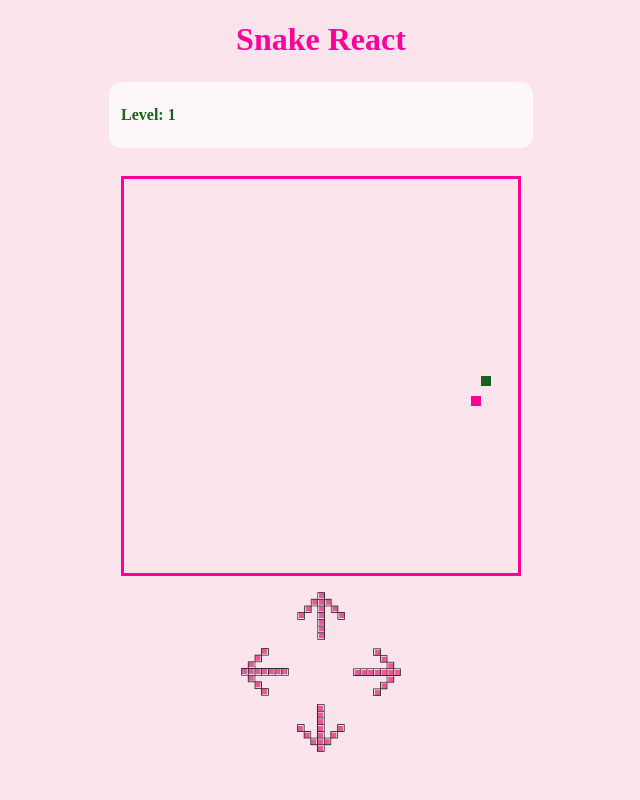
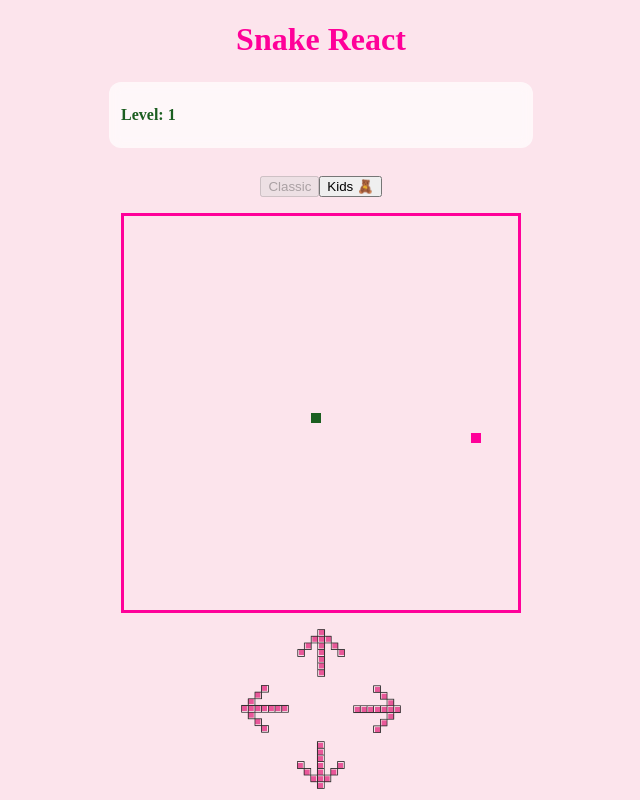
Before and after one commit to LuaFurtado/Snake-Game, a React (Vite) app in the folder snake-react/: page / in a window 1280 px wide. Shown: the whole page, without its empty margins (319-959 px from the left). Built offline with nearby package versions, Linux system fonts and the light colour scheme.

Commit message:
add buttons to switch between Classic and Kids modes
I added buttons to switch between Classic and Kids modes.
Clicking a button recreates the game with the selected mode.
I tested both modes and they are not working how they are supposed to yet, but they are there.

```diff
--- a/snake-react/src/components/GameBoard.jsx
+++ b/snake-react/src/components/GameBoard.jsx
@@ -293,15 +293,33 @@ function GameBoard() {
   return (
   <div className="game-board-container">
     <HUD gameRef={gameRef} />
+
+    <div className="mode-buttons">
+      <button
+        onClick={() => setMode("classic")}
+        disabled={mode === "classic"}
+      >
+        Classic
+      </button>
+
+      <button
+        onClick={() => setMode("kids")}
+        disabled={mode === "kids"}
+      >
+        Kids 🧸
+      </button>
+    </div>
+
     <canvas
       ref={canvasRef}
       width={canvasSize}
       height={canvasSize}
     />
-      {/* Controls must NEVER be conditionally rendered */}
+
     <Controls gameRef={gameRef} />
   </div>
 );
+
 }
 
 export default GameBoard;
```
Lines whose indentation alone changed are shown as unchanged.
